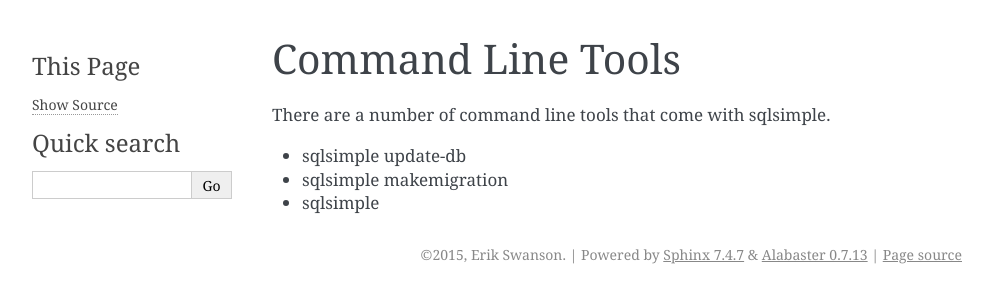
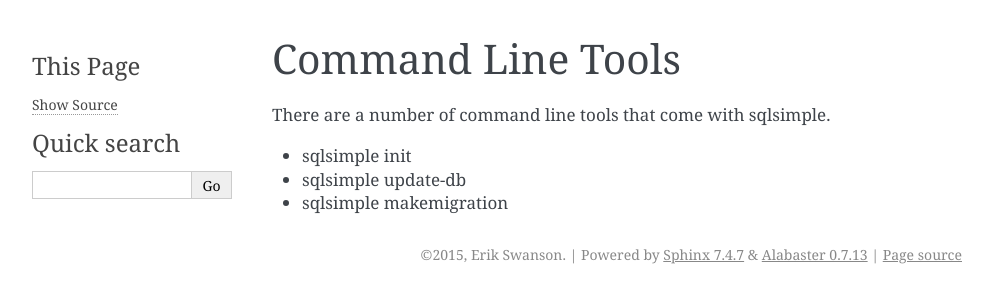
Before and after one commit to swans-one/sqlsimple, a Sphinx documentation site: the page built from docs/command_line_tools.rst, in a window 1280 px wide. Shown: the top 303 px of the page, without its empty margins (148-1141 px from the left). Built offline with Sphinx 7.4.7, drawn with Linux system fonts in a browser that asks for light colours.

Commit message:
docs cleanup

```diff
--- a/docs/command_line_tools.rst
+++ b/docs/command_line_tools.rst
@@ -3,7 +3,6 @@
 
 There are a number of command line tools that come with sqlsimple.
 
-
+* sqlsimple init
 * sqlsimple update-db
 * sqlsimple makemigration
-* sqlsimple
```
